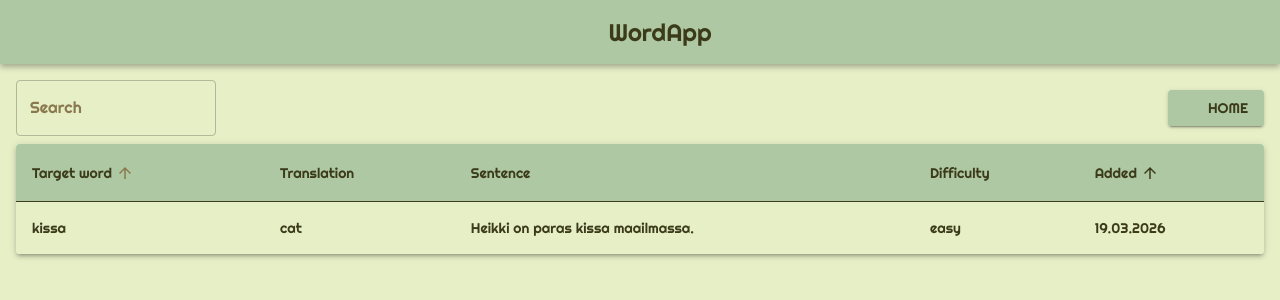
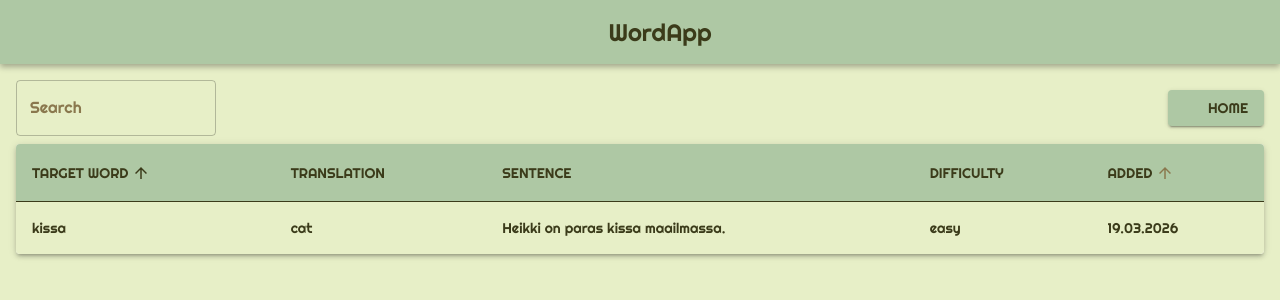
Before and after one commit to LillaSzo/frontendprojekti, a React (Vite) app: page /learn/1 in a window 1280 px wide. Shown: the top 300 px of the page. Built offline with nearby package versions, Linux system fonts and the light colour scheme; some icons are missing.

Commit message:
pikku muutokset

```diff
--- a/package.json
+++ b/package.json
@@ -12,7 +12,6 @@
   "dependencies": {
     "@emotion/react": "^11.14.0",
     "@emotion/styled": "^11.14.1",
-    "@fontsource/lobster": "^5.2.8",
     "@fontsource/righteous": "^5.2.7",
     "@mui/icons-material": "^7.3.9",
     "@mui/lab": "^7.0.1-beta.23",
@@ -21,7 +20,8 @@
     "@mui/x-date-pickers": "^8.27.2",
     "date-fns": "^4.1.0",
     "react": "^19.2.0",
-    "react-dom": "^19.2.0"
+    "react-dom": "^19.2.0",
+    "react-router": "^7.12.0"
   },
   "devDependencies": {
     "@eslint/js": "^9.39.1",
--- a/src/components/Word.jsx
+++ b/src/components/Word.jsx
@@ -1,6 +1,6 @@
 import Typography from '@mui/material/Typography';
 
-function Word({word}){
+function Word({ word }){
 
     return(
         <>
--- a/src/components/Wordtable.jsx
+++ b/src/components/Wordtable.jsx
@@ -93,7 +93,7 @@ function Wordtable({ words, decks }){
   }
 
   const [order, setOrder] = useState('asc');
-  const [orderBy, setOrderBy] = useState('target_word');
+  const [orderBy, setOrderBy] = useState('added');
 
   const handleSort = (event, property) => {
   const isAsc = orderBy === property && order === 'asc';
@@ -123,19 +123,19 @@ function Wordtable({ words, decks }){
           active={orderBy === 'target_word'}
           direction={orderBy === 'target_word' ? order : 'asc'}
           onClick={( event ) => handleSort(event, 'target_word')}>
-          Target word
+          TARGET WORD
         </TableSortLabel>
         </TableCell>
 
-        <TableCell>Translation</TableCell>
-        <TableCell >Sentence</TableCell>
-        <TableCell >Difficulty</TableCell>
+        <TableCell>TRANSLATION</TableCell>
+        <TableCell >SENTENCE</TableCell>
+        <TableCell >DIFFICULTY</TableCell>
 
         <TableCell ><TableSortLabel
           active={orderBy === 'added'}
           direction={orderBy === 'added' ? order : 'asc'}
           onClick={( event ) => handleSort(event, 'added')}>
-          Added
+          ADDED
         </TableSortLabel>
         </TableCell>
 
```
Also changed, not shown: 1 other file (tests, documents, lock files or other folders).
